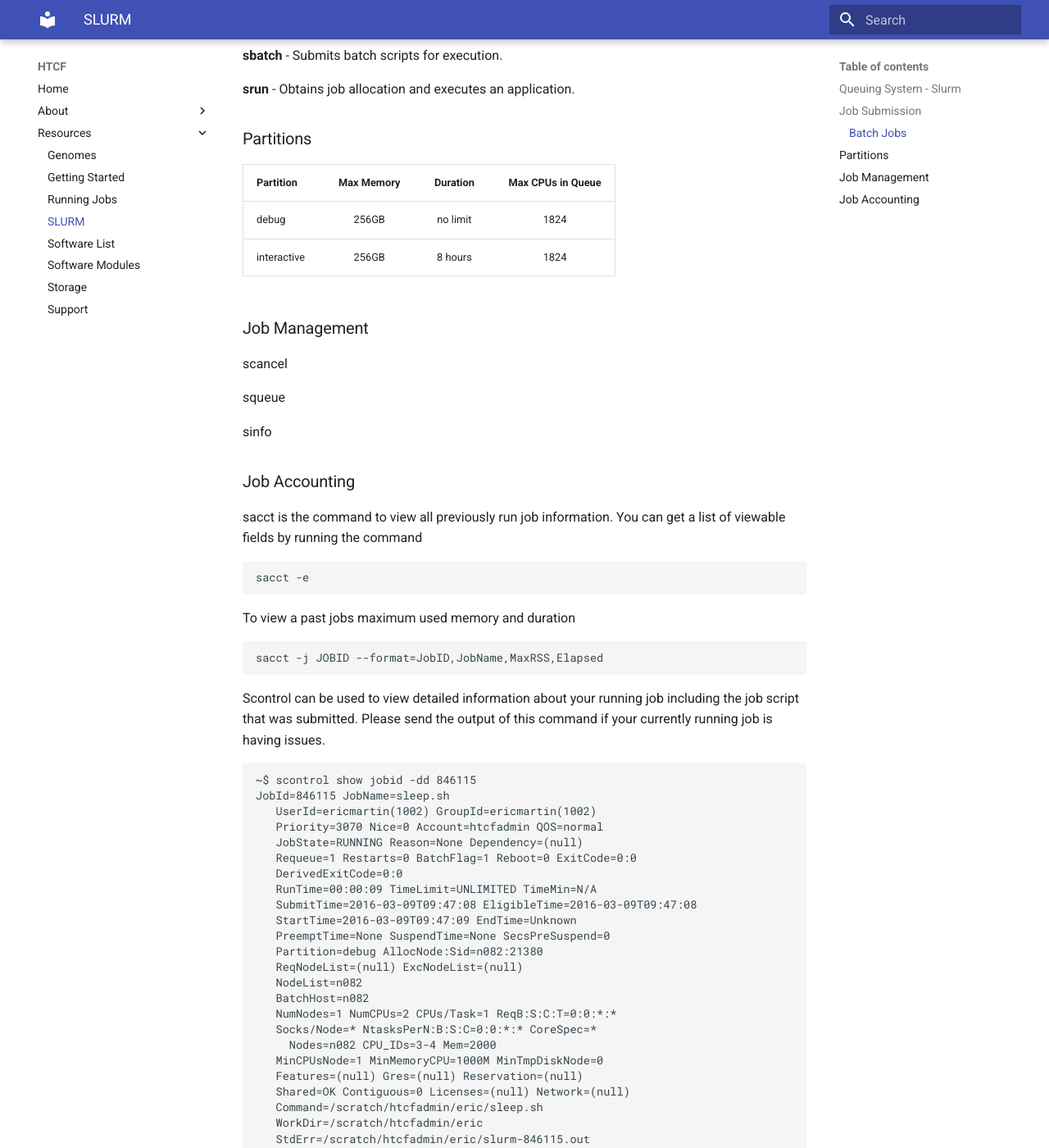
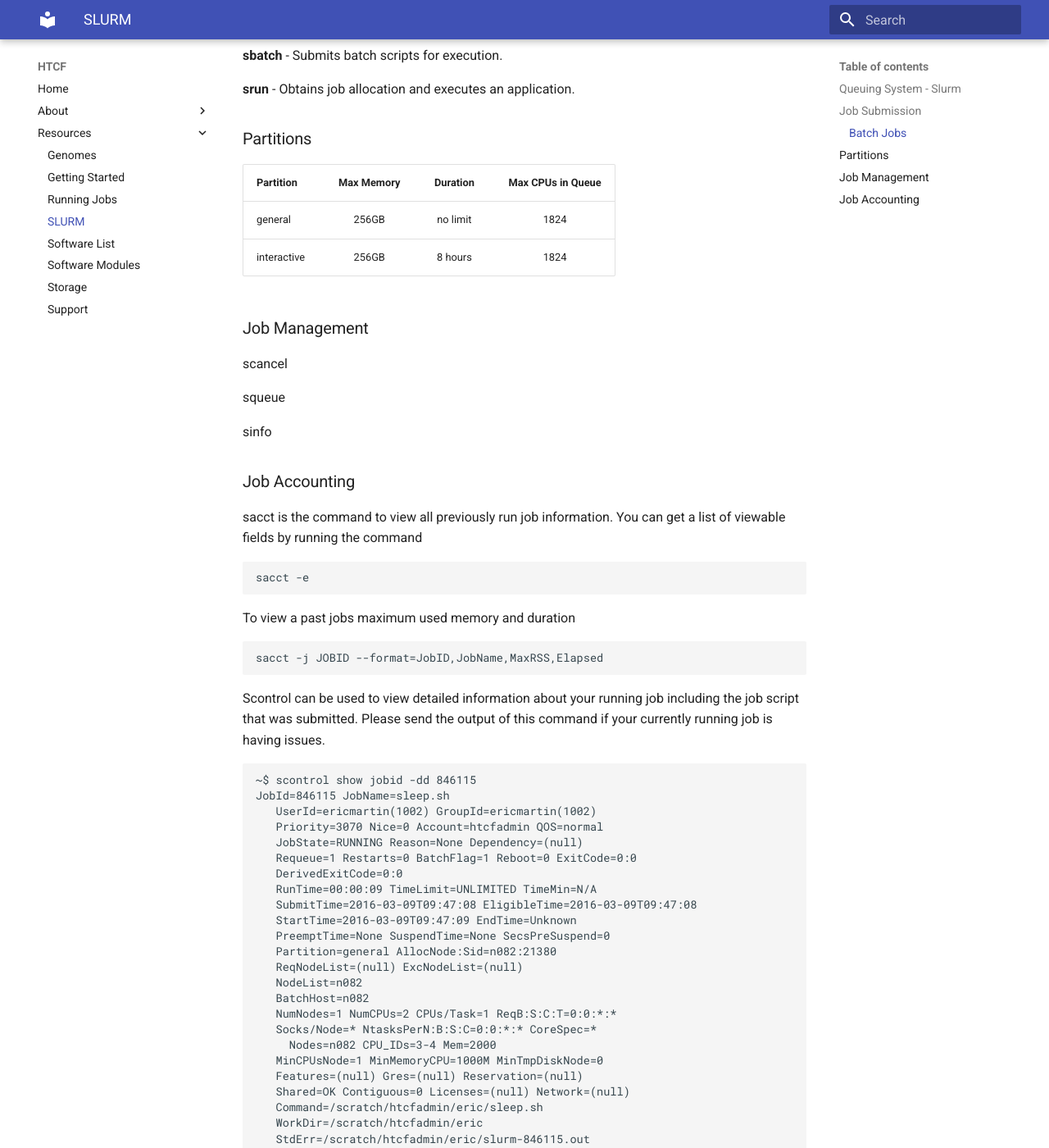
Before and after one commit to htcf/docs, an MkDocs documentation site: the page built from docs/queue.md, in a window 1280 px wide and 1400 px high, scrolled down 767 px. Shown: the whole window at 82% size. Built offline with MkDocs 1.6.1 and Material for MkDocs 9.7.7, drawn with Linux system fonts in a browser that asks for light colours; some of the changed text lies outside the part shown.

Commit message:
update partition name

```diff
--- a/docs/queue.md
+++ b/docs/queue.md
@@ -33,7 +33,7 @@ The steps needed to submit batch jobs are:
 ### Partitions
 Partition    |  Max Memory | Duration    | Max CPUs in Queue |
 :----------- |  :----------: | :---------: | :---------------: |
-debug        |      256GB    |  no limit   |         1824      |
+general        |      256GB    |  no limit   |         1824      |
 interactive  |      256GB      |   8 hours   |         1824      |
 
 ### Job Management
@@ -70,7 +70,7 @@ JobId=846115 JobName=sleep.sh
    SubmitTime=2016-03-09T09:47:08 EligibleTime=2016-03-09T09:47:08
    StartTime=2016-03-09T09:47:09 EndTime=Unknown
    PreemptTime=None SuspendTime=None SecsPreSuspend=0
-   Partition=debug AllocNode:Sid=n082:21380
+   Partition=general AllocNode:Sid=n082:21380
    ReqNodeList=(null) ExcNodeList=(null)
    NodeList=n082
    BatchHost=n082
```
